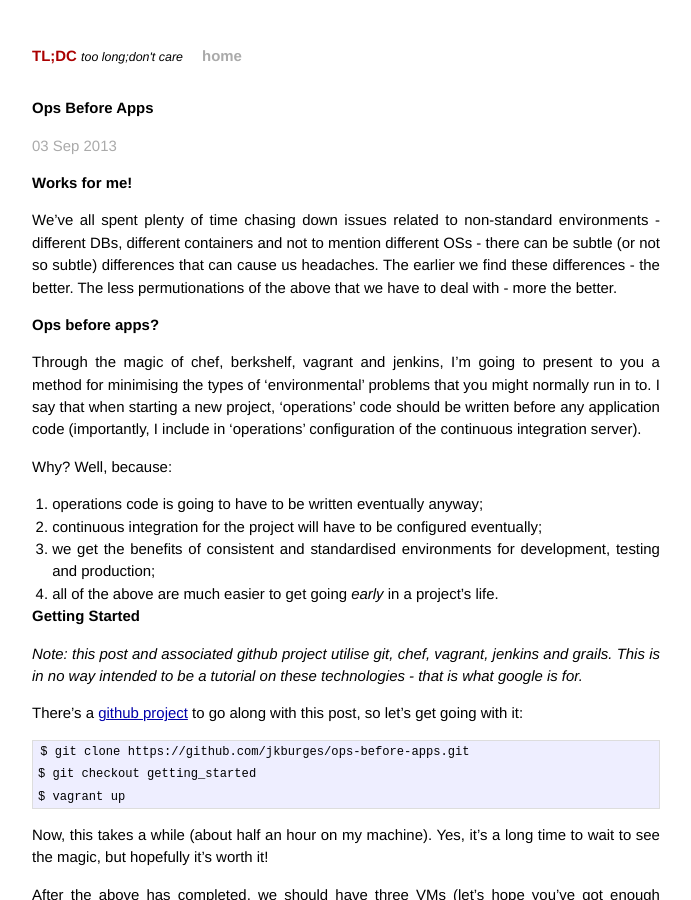
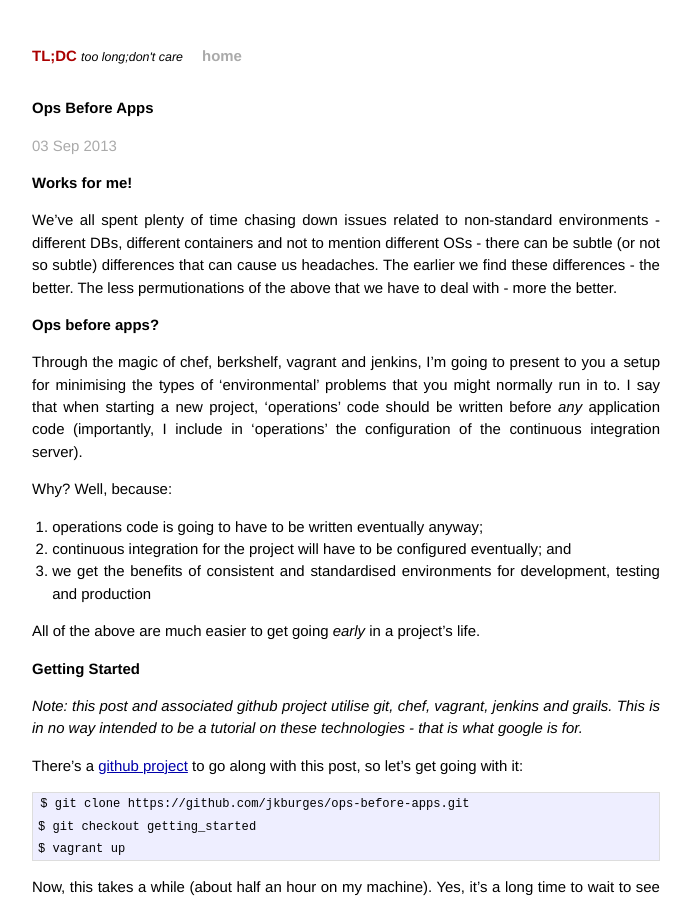
Before and after one commit to jkburges/jkburges.github.io, a Jekyll site: the page built from _posts/2013-09-03-ops-before-apps.md, in a window 1280 px wide and 900 px high. Shown: the whole window, without its empty margins (294-985 px from the left). Built offline with Jekyll 4.4.1, drawn with Linux system fonts in a browser that asks for light colours; Markdown is read by kramdown in place of the engine named in the settings; comment, search, counter and statistics services are not loaded.

Commit message:
Layout, minor edits.

```diff
--- a/_posts/2013-09-03-ops-before-apps.md
+++ b/_posts/2013-09-03-ops-before-apps.md
@@ -9,14 +9,15 @@ We've all spent plenty of time chasing down issues related to non-standard envir
 
 # Ops before apps?
 
-Through the magic of chef, berkshelf, vagrant and jenkins, I'm going to present to you a method for minimising the types of 'environmental' problems that you might normally run in to. I say that when starting a new project, 'operations' code should be written before any application code (importantly, I include in 'operations' configuration of the continuous integration server).
+Through the magic of chef, berkshelf, vagrant and jenkins, I'm going to present to you a setup for minimising the types of 'environmental' problems that you might normally run in to. I say that when starting a new project, 'operations' code should be written before *any* application code (importantly, I include in 'operations' the configuration of the continuous integration server).
 
 Why?  Well, because:
 
-1.    operations code is going to have to be written eventually anyway;
-2.    continuous integration for the project will have to be configured eventually;
-3.    we get the benefits of consistent and standardised environments for development, testing and production;
-4.    all of the above are much easier to get going *early* in a project's life.
+1. operations code is going to have to be written eventually anyway;
+2. continuous integration for the project will have to be configured eventually; and
+3. we get the benefits of consistent and standardised environments for development, testing and production
+
+All of the above are much easier to get going *early* in a project's life.
 
 # Getting Started
 
```
